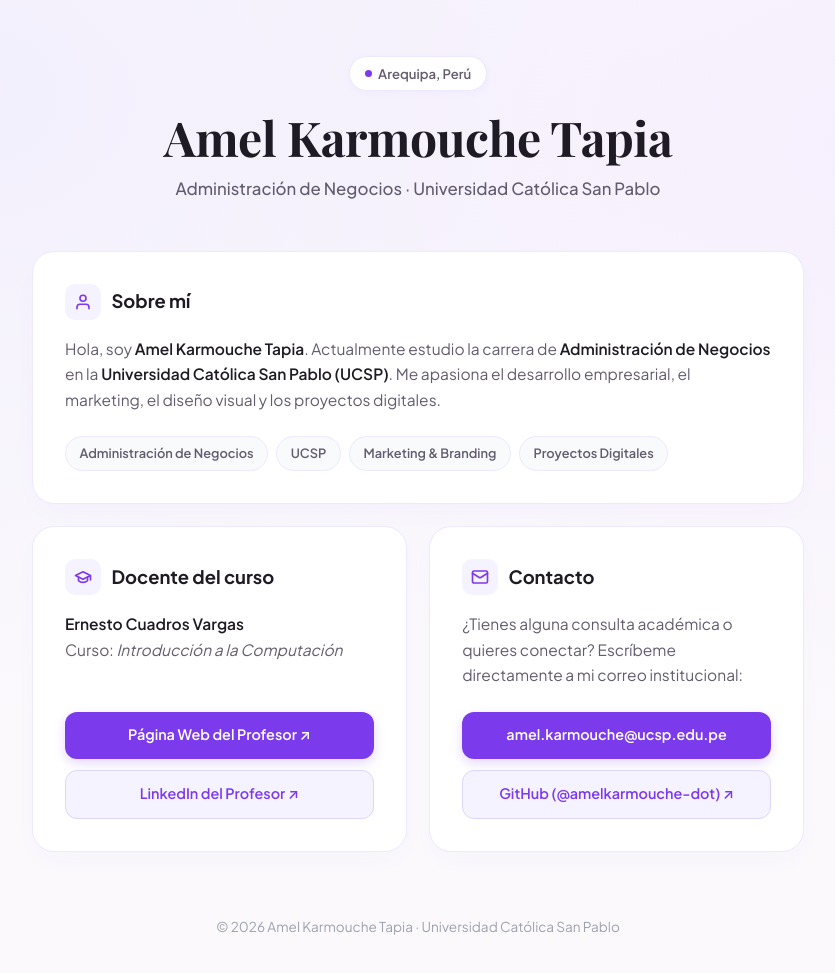
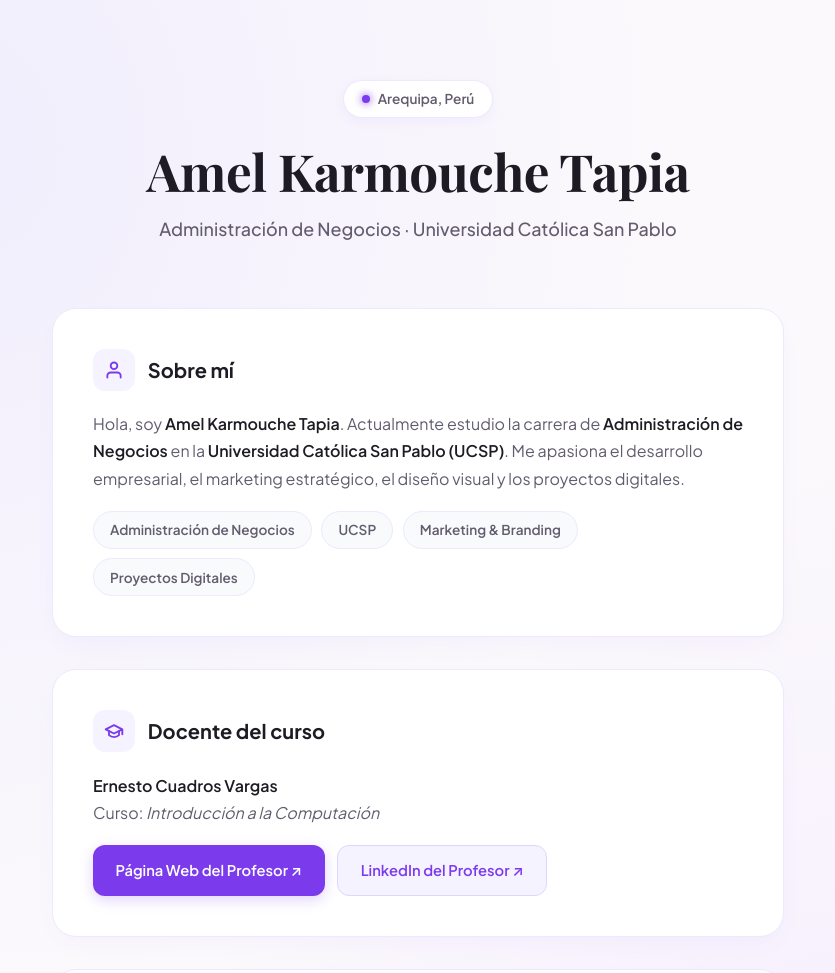
Before and after one commit to amelkarmouche-dot/amel-karmouche-tapia, a plain HTML site: page index.html in a window 1280 px wide. Shown: the top 973 px of the page, without its empty margins (222-1057 px from the left). Drawn offline with nearby package versions, Linux system fonts and the light colour scheme; a web font is replaced by a local one.

Commit message:
Update index.html

```diff
--- a/index.html
+++ b/index.html
@@ -21,9 +21,9 @@
             --card-bg: #ffffff;
             --ink: #1f1b24;
             --ink-soft: #635c6e;
-            --accent: #7c3aed; /* Morado principal vibrante */
+            --accent: #7c3aed; /* Morado principal */
             --accent-hover: #6d28d9;
-            --accent-light: #f5f3ff; /* Lavanda muy suave para fondos */
+            --accent-light: #f5f3ff; /* Lavanda suave */
             --border-subtle: #ede9fe;
         }
 
@@ -35,59 +35,71 @@
             font-family: 'Plus Jakarta Sans', system-ui, -apple-system, sans-serif;
             background-color: var(--bg-cream);
             background-image:
-                radial-gradient(at 15% 10%, rgba(237, 233, 254, 0.6) 0px, transparent 50%),
-                radial-gradient(at 85% 15%, rgba(243, 232, 255, 0.6) 0px, transparent 50%);
+                radial-gradient(at 15% 10%, rgba(237, 233, 254, 0.7) 0px, transparent 45%),
+                radial-gradient(at 85% 85%, rgba(243, 232, 255, 0.7) 0px, transparent 45%);
             color: var(--ink);
-            line-height: 1.65;
+            line-height: 1.7;
             margin: 0;
             padding: 0;
             min-height: 100vh;
             display: flex;
             flex-direction: column;
+            animation: fadeInPage 0.8s ease-out;
+        }
+
+        @keyframes fadeInPage {
+            from { opacity: 0; transform: translateY(10px); }
+            to { opacity: 1; transform: translateY(0); }
         }
 
         .container {
-            max-width: 820px;
+            max-width: 780px;
             width: 100%;
             margin: 0 auto;
-            padding: 3.5rem 1.5rem 2rem;
+            padding: 5rem 1.5rem 3rem;
             flex: 1;
         }
 
-        /* Cabecera */
+        /* Cabecera con más presencia visual */
         header {
             text-align: center;
-            margin-bottom: 3rem;
+            margin-bottom: 4rem;
         }
 
         .location-pill {
             display: inline-flex;
             align-items: center;
-            gap: 0.4rem;
+            gap: 0.5rem;
             background: var(--card-bg);
             border: 1px solid var(--border-subtle);
             color: var(--ink-soft);
-            padding: 0.35rem 0.95rem;
+            padding: 0.4rem 1.1rem;
             border-radius: 999px;
-            font-size: 0.82rem;
+            font-size: 0.85rem;
             font-weight: 600;
-            margin-bottom: 1.2rem;
-            box-shadow: 0 2px 8px rgba(124, 58, 237, 0.04);
+            margin-bottom: 1.5rem;
+            box-shadow: 0 4px 12px rgba(124, 58, 237, 0.05);
+            transition: transform 0.3s ease;
+        }
+
+        .location-pill:hover {
+            transform: scale(1.05);
         }
 
         .dot {
-            width: 7px;
-            height: 7px;
+            width: 8px;
+            height: 8px;
             background-color: var(--accent);
             border-radius: 50%;
             display: inline-block;
+            box-shadow: 0 0 8px var(--accent);
         }
 
         header h1 {
             font-family: 'Playfair Display', Georgia, serif;
-            font-size: 3rem;
+            font-size: 3.2rem;
             font-weight: 700;
-            margin: 0 0 0.6rem 0;
+            margin: 0 0 0.8rem 0;
             color: var(--ink);
             letter-spacing: -0.5px;
             line-height: 1.15;
@@ -95,70 +107,73 @@
 
         header p {
             margin: 0;
-            font-size: 1.05rem;
+            font-size: 1.12rem;
             color: var(--ink-soft);
             font-weight: 500;
         }
 
-        /* Cuadrícula Bento */
-        .bento-grid {
-            display: grid;
-            grid-template-columns: repeat(2, 1fr);
-            gap: 1.4rem;
+        /* Secciones apiladas verticalmente con buen espacio para scroll */
+        .sections-stack {
+            display: flex;
+            flex-direction: column;
+            gap: 2rem;
         }
 
         .card {
             background: var(--card-bg);
             border: 1px solid var(--border-subtle);
-            border-radius: 22px;
-            padding: 2rem;
-            box-shadow: 0 10px 30px -10px rgba(124, 58, 237, 0.05);
-            transition: transform 0.25s ease, box-shadow 0.25s ease, border-color 0.25s ease;
-            display: flex;
-            flex-direction: column;
-            justify-content: space-between;
+            border-radius: 24px;
+            padding: 2.5rem;
+            box-shadow: 0 10px 30px -10px rgba(124, 58, 237, 0.06);
+            /* Animación suave de transición al pasar el mouse */
+            transition: transform 0.35s cubic-bezier(0.16, 1, 0.3, 1),
+                        box-shadow 0.35s cubic-bezier(0.16, 1, 0.3, 1),
+                        border-color 0.35s ease;
         }
 
         .card:hover {
-            transform: translateY(-4px);
-            box-shadow: 0 20px 35px -12px rgba(124, 58, 237, 0.1);
+            transform: translateY(-6px);
+            box-shadow: 0 22px 40px -12px rgba(124, 58, 237, 0.14);
             border-color: #ddd6fe;
-        }
-
-        .card-full {
-            grid-column: 1 / -1;
         }
 
         .card-header {
             display: flex;
             align-items: center;
-            gap: 0.65rem;
-            margin-bottom: 1rem;
+            gap: 0.8rem;
+            margin-bottom: 1.2rem;
         }
 
         .icon-box {
-            width: 36px;
-            height: 36px;
-            border-radius: 10px;
+            width: 42px;
+            height: 42px;
+            border-radius: 12px;
             background-color: var(--accent-light);
             color: var(--accent);
             display: flex;
             align-items: center;
             justify-content: center;
             flex-shrink: 0;
+            transition: transform 0.3s ease, background-color 0.3s ease;
+        }
+
+        .card:hover .icon-box {
+            transform: scale(1.1) rotate(5deg);
+            background-color: var(--accent);
+            color: #ffffff;
         }
 
         h2 {
-            font-size: 1.15rem;
+            font-size: 1.25rem;
             font-weight: 700;
             margin: 0;
             color: var(--ink);
         }
 
         p {
-            margin: 0 0 1rem 0;
+            margin: 0 0 1.2rem 0;
             color: var(--ink-soft);
-            font-size: 0.97rem;
+            font-size: 1rem;
         }
 
         p strong {
@@ -170,33 +185,34 @@
         .tags {
             display: flex;
             flex-wrap: wrap;
-            gap: 0.5rem;
-            margin-top: 0.5rem;
+            gap: 0.6rem;
+            margin-top: 1rem;
         }
 
         .tag {
             background-color: #f8fafc;
             color: var(--ink-soft);
             border: 1px solid var(--border-subtle);
-            font-size: 0.8rem;
+            font-size: 0.85rem;
             font-weight: 600;
-            padding: 0.35rem 0.85rem;
+            padding: 0.4rem 1rem;
             border-radius: 999px;
-            transition: background 0.2s, color 0.2s, border-color 0.2s;
+            transition: all 0.25s ease;
         }
 
         .tag:hover {
             background-color: var(--accent-light);
             color: var(--accent);
             border-color: #ddd6fe;
+            transform: translateY(-2px);
         }
 
-        /* Botones */
+        /* Botones alineados */
         .links-stack {
             display: flex;
-            flex-direction: column;
-            gap: 0.7rem;
-            margin-top: 0.5rem;
+            flex-wrap: wrap;
+            gap: 0.8rem;
+            margin-top: 1.2rem;
         }
 
         .btn {
@@ -207,18 +223,18 @@
             background-color: var(--accent);
             color: #ffffff;
             text-decoration: none;
-            padding: 0.72rem 1.2rem;
+            padding: 0.75rem 1.4rem;
             border-radius: 12px;
             font-weight: 600;
-            font-size: 0.9rem;
-            transition: all 0.2s ease;
-            box-shadow: 0 4px 12px rgba(124, 58, 237, 0.2);
+            font-size: 0.92rem;
+            transition: all 0.25s ease;
+            box-shadow: 0 4px 14px rgba(124, 58, 237, 0.22);
         }
 
         .btn:hover {
             background-color: var(--accent-hover);
-            transform: translateY(-1px);
-            box-shadow: 0 6px 16px rgba(124, 58, 237, 0.3);
+            transform: translateY(-2px);
+            box-shadow: 0 6px 20px rgba(124, 58, 237, 0.35);
         }
 
         .btn-soft {
@@ -236,20 +252,22 @@
 
         footer {
             text-align: center;
-            padding: 2rem 1rem;
+            padding: 3rem 1rem;
             color: #9ca3af;
-            font-size: 0.85rem;
+            font-size: 0.88rem;
+            border-top: 1px solid var(--border-subtle);
+            margin-top: 4rem;
         }
 
         @media (max-width: 680px) {
-            .bento-grid {
-                grid-template-columns: 1fr;
-            }
             header h1 {
-                font-size: 2.3rem;
+                font-size: 2.4rem;
             }
             .container {
-                padding-top: 2.5rem;
+                padding-top: 3rem;
+            }
+            .card {
+                padding: 1.8rem;
             }
         }
     </style>
@@ -265,22 +283,20 @@
             <p>Administración de Negocios · Universidad Católica San Pablo</p>
         </header>
 
-        <main class="bento-grid">
-            <!-- TARJETA 1: SOBRE MÍ -->
-            <section class="card card-full">
-                <div>
+        <main class="sections-stack">
+            <!-- SECCIÓN 1: SOBRE MÍ -->
+            <section class="card">
                 <div class="card-header">
                     <div class="icon-box">
-                            <svg width="18" height="18" viewBox="0 0 24 24" fill="none" stroke="currentColor" stroke-width="2.2" stroke-linecap="round" stroke-linejoin="round"><path d="M20 21v-2a4 4 0 0 0-4-4H8a4 4 0 0 0-4 4v2"/><circle cx="12" cy="7" r="4"/></svg>
+                        <svg width="20" height="20" viewBox="0 0 24 24" fill="none" stroke="currentColor" stroke-width="2.2" stroke-linecap="round" stroke-linejoin="round"><path d="M20 21v-2a4 4 0 0 0-4-4H8a4 4 0 0 0-4 4v2"/><circle cx="12" cy="7" r="4"/></svg>
                     </div>
                     <h2>Sobre mí</h2>
                 </div>
                 <p>
                     Hola, soy <strong>Amel Karmouche Tapia</strong>. Actualmente estudio la carrera de
                     <strong>Administración de Negocios</strong> en la <strong>Universidad Católica San Pablo (UCSP)</strong>.
-                        Me apasiona el desarrollo empresarial, el marketing, el diseño visual y los proyectos digitales.
+                    Me apasiona el desarrollo empresarial, el marketing estratégico, el diseño visual y los proyectos digitales.
                 </p>
-                </div>
                 <div class="tags">
                     <span class="tag">Administración de Negocios</span>
                     <span class="tag">UCSP</span>
@@ -289,12 +305,11 @@
                 </div>
             </section>
 
-            <!-- TARJETA 2: DOCENTE DEL CURSO -->
+            <!-- SECCIÓN 2: DOCENTE DEL CURSO -->
             <section class="card">
-                <div>
                 <div class="card-header">
                     <div class="icon-box">
-                            <svg width="18" height="18" viewBox="0 0 24 24" fill="none" stroke="currentColor" stroke-width="2.2" stroke-linecap="round" stroke-linejoin="round"><path d="M22 10v6M2 10l10-5 10 5-10 5z"/><path d="M6 12v5c3 3 9 3 12 0v-5"/></svg>
+                        <svg width="20" height="20" viewBox="0 0 24 24" fill="none" stroke="currentColor" stroke-width="2.2" stroke-linecap="round" stroke-linejoin="round"><path d="M22 10v6M2 10l10-5 10 5-10 5z"/><path d="M6 12v5c3 3 9 3 12 0v-5"/></svg>
                     </div>
                     <h2>Docente del curso</h2>
                 </div>
@@ -302,7 +317,6 @@
                     <strong>Ernesto Cuadros Vargas</strong><br>
                     Curso: <em>Introducción a la Computación</em>
                 </p>
-                </div>
                 <div class="links-stack">
                     <a href="https://socios.spc.org.pe/ecuadros/" target="_blank" rel="noopener" class="btn">
                         Página Web del Profesor ↗
@@ -313,19 +327,17 @@
                 </div>
             </section>
 
-            <!-- TARJETA 3: CONTACTO -->
+            <!-- SECCIÓN 3: CONTACTO -->
             <section class="card">
-                <div>
                 <div class="card-header">
                     <div class="icon-box">
-                            <svg width="18" height="18" viewBox="0 0 24 24" fill="none" stroke="currentColor" stroke-width="2.2" stroke-linecap="round" stroke-linejoin="round"><rect width="20" height="16" x="2" y="4" rx="2"/><path d="m22 7-8.97 5.7a1.94 1.94 0 0 1-2.06 0L2 7"/></svg>
+                        <svg width="20" height="20" viewBox="0 0 24 24" fill="none" stroke="currentColor" stroke-width="2.2" stroke-linecap="round" stroke-linejoin="round"><rect width="20" height="16" x="2" y="4" rx="2"/><path d="m22 7-8.97 5.7a1.94 1.94 0 0 1-2.06 0L2 7"/></svg>
                     </div>
                     <h2>Contacto</h2>
                 </div>
                 <p>
-                        ¿Tienes alguna consulta académica o quieres conectar? Escríbeme directamente a mi correo institucional:
+                    ¿Tienes alguna consulta académica o quieres conectar? Escríbeme directamente a mi correo institucional o visita mi perfil:
                 </p>
-                </div>
                 <div class="links-stack">
                     <a href="mailto:amel.karmouche@ucsp.edu.pe" class="btn">
                         amel.karmouche@ucsp.edu.pe
```
Lines whose indentation alone changed are shown as unchanged.
